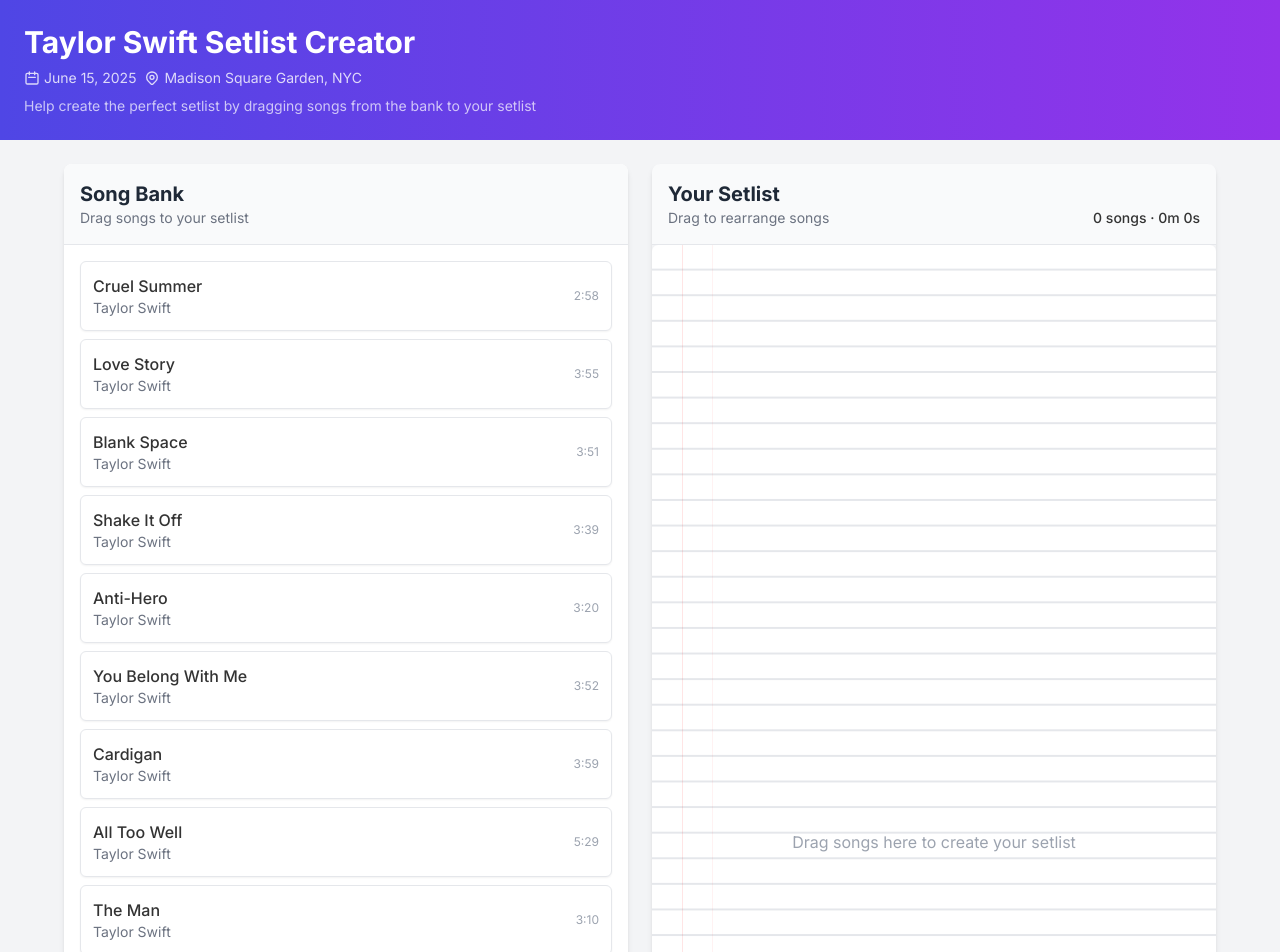
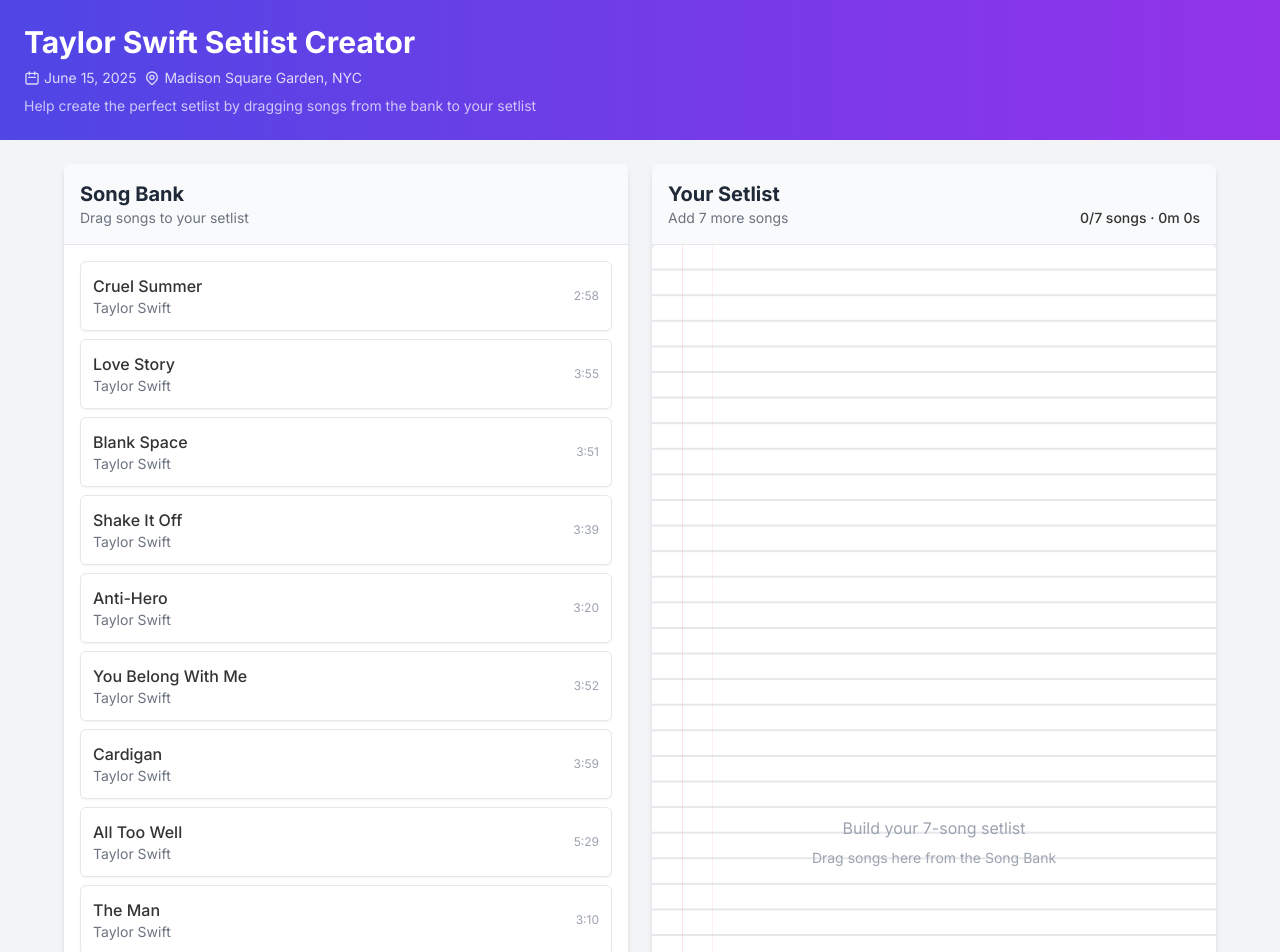
Before and after one commit to jimmyshultz/setlist_creator, a Next.js app: page / in a window 1280 px wide. Shown: the top 952 px of the page. Built offline with nearby package versions, Linux system fonts and the light colour scheme.

Commit message:
create 7 song limit

```diff
--- a/src/app/page.tsx
+++ b/src/app/page.tsx
@@ -26,6 +26,7 @@
 const ARTIST_NAME = 'Taylor Swift';
 const CONCERT_DATE = 'June 15, 2025';
 const CONCERT_VENUE = 'Madison Square Garden, NYC';
+const MAX_SETLIST_SONGS = 7; // Limit setlist to 7 songs
 
 const SAMPLE_SONGS: SongType[] = [
   { id: '1', title: 'Cruel Summer', artist: ARTIST_NAME, duration: '2:58' },
@@ -51,6 +52,9 @@
 
   // Available items are all items that aren't in the setlist
   const bankItems = items.filter(item => !setlistIds.includes(item.id));
+
+  // Check if setlist is at max capacity
+  const isSetlistFull = setlistIds.length >= MAX_SETLIST_SONGS;
 
   // Configure sensors for drag detection
   const sensors = useSensors(
@@ -82,8 +86,8 @@
 
     // Handle dropping on containers
     if (overId === 'setlist-container') {
-      // Only add if not already in setlist
-      if (!setlistIds.includes(activeId)) {
+      // Only add if not already in setlist and if setlist isn't full
+      if (!setlistIds.includes(activeId) && setlistIds.length < MAX_SETLIST_SONGS) {
         setSetlistIds(prev => [...prev, activeId]);
       }
       return;
@@ -107,11 +111,13 @@
 
     // Handle moving from bank to setlist by dropping on a setlist item
     if (!setlistIds.includes(activeId) && setlistIds.includes(overId)) {
-      // Insert at position of target item
-      const newIndex = setlistIds.indexOf(overId);
-      const newSetlist = [...setlistIds];
-      newSetlist.splice(newIndex, 0, activeId);
-      setSetlistIds(newSetlist);
+      // Insert at position of target item, but only if setlist isn't full
+      if (setlistIds.length < MAX_SETLIST_SONGS) {
+        const newIndex = setlistIds.indexOf(overId);
+        const newSetlist = [...setlistIds];
+        newSetlist.splice(newIndex, 0, activeId);
+        setSetlistIds(newSetlist);
+      }
     }
 
     // Handle moving from setlist to bank (dropping on bank item)
@@ -139,20 +145,25 @@
           >
             <div className="grid grid-cols-1 md:grid-cols-2 gap-6" style={{ minHeight: "calc(100vh - 200px)" }}>
               <div className="bg-white rounded-lg shadow-md overflow-hidden h-full">
-                <SongBank songs={items} bankItems={bankItems} />
+                <SongBank
+                  songs={items}
+                  bankItems={bankItems}
+                  isSetlistFull={isSetlistFull}
+                />
               </div>
 
               <div className="overflow-hidden rounded-lg shadow-md h-full">
                 <Setlist
                   setlistIds={setlistIds}
                   allSongs={items}
+                  maxSongs={MAX_SETLIST_SONGS}
                 />
               </div>
             </div>
           </DndContext>
 
           <div className="mt-8 text-center text-gray-500 text-sm">
-            <p>Drag songs from the bank to create your perfect setlist</p>
+            <p>Drag songs from the bank to create your perfect 7-song setlist</p>
             <p className="mt-1">Share your setlist with friends and the artist!</p>
           </div>
         </div>
--- a/src/components/Setlist.tsx
+++ b/src/components/Setlist.tsx
@@ -6,11 +6,13 @@
 interface SetlistProps {
   setlistIds: string[];
   allSongs: SongType[];
+  maxSongs: number;
 }
 
-export default function Setlist({ setlistIds, allSongs }: SetlistProps) {
+export default function Setlist({ setlistIds, allSongs, maxSongs }: SetlistProps) {
   const { setNodeRef, isOver } = useDroppable({
     id: 'setlist-container',
+    disabled: setlistIds.length >= maxSongs, // Disable dropping if at max capacity
   });
 
   // Map setlistIds to actual song objects
@@ -35,14 +37,24 @@
     return `${minutes}m ${secs}s`;
   };
 
+  // Calculate remaining slots
+  const remainingSlots = maxSongs - setlistSongs.length;
+  const isFull = remainingSlots === 0;
+
   return (
     <div className="h-full flex flex-col">
       <div className="bg-gray-50 p-4 rounded-t-lg border-b border-gray-200">
         <h2 className="text-xl font-bold text-gray-800">Your Setlist</h2>
-        <div className="flex justify-between">
-          <p className="text-sm text-gray-500">Drag to rearrange songs</p>
+        <div className="flex justify-between items-center">
+          <p className="text-sm text-gray-500">
+            {isFull ? (
+              <span className="text-green-600 font-medium">Setlist complete!</span>
+            ) : (
+              `Add ${remainingSlots} more song${remainingSlots !== 1 ? 's' : ''}`
+            )}
+          </p>
           <p className="text-sm font-medium">
-            {setlistSongs.length} songs · {formatDuration(totalDuration)}
+            {setlistSongs.length}/{maxSongs} songs · {formatDuration(totalDuration)}
           </p>
         </div>
       </div>
@@ -51,15 +63,19 @@
         <div
           ref={setNodeRef}
           className={`paper p-4 h-full overflow-y-auto transition-colors duration-200 ${
-            isOver ? 'bg-indigo-50' : ''
-          }`}
+            isOver && !isFull ? 'bg-indigo-50' : ''
+          } ${isFull ? 'bg-green-50/30' : ''}`}
           style={{ scrollBehavior: 'smooth' }}
         >
           {setlistSongs.length === 0 ? (
             <div className="flex items-center justify-center h-full text-center p-6 text-gray-400 relative z-10">
-              Drag songs here to create your setlist
+              <div>
+                <p>Build your {maxSongs}-song setlist</p>
+                <p className="mt-2 text-sm">Drag songs here from the Song Bank</p>
+              </div>
             </div>
           ) : (
+            <>
               <SortableContext
                 items={setlistIds}
                 strategy={verticalListSortingStrategy}
@@ -75,6 +91,20 @@
                   ))}
                 </div>
               </SortableContext>
+
+              {!isFull && (
+                <div className="mt-4 pt-2 border-t border-dashed border-gray-200 text-center text-gray-400 text-sm">
+                  <p>Add {remainingSlots} more song{remainingSlots !== 1 ? 's' : ''} to complete your setlist</p>
+                </div>
+              )}
+
+              {isFull && (
+                <div className="mt-4 p-3 bg-green-50 rounded-md text-center text-green-700 text-sm">
+                  <p className="font-medium">Your setlist is complete!</p>
+                  <p className="mt-1">Rearrange songs by dragging if needed</p>
+                </div>
+              )}
+            </>
           )}
         </div>
       </div>
--- a/src/components/Song.tsx
+++ b/src/components/Song.tsx
@@ -13,9 +13,10 @@
   song: SongType;
   index?: number;
   isInSetlist?: boolean;
+  disabled?: boolean;
 }
 
-export default function Song({ song, index, isInSetlist = false }: SongProps) {
+export default function Song({ song, index, isInSetlist = false, disabled = false }: SongProps) {
   const {
     attributes,
     listeners,
@@ -29,12 +30,13 @@
       duration: 150, // ms
       easing: 'cubic-bezier(0.25, 1, 0.5, 1)',
     },
+    disabled,
   });
 
   const style = {
     transform: CSS.Transform.toString(transform),
     transition,
-    opacity: isDragging ? '0.8' : '1',
+    opacity: isDragging ? '0.8' : disabled ? '0.6' : '1',
     zIndex: isDragging ? '999' : 'auto',
     position: 'relative' as const,
   };
@@ -45,12 +47,12 @@
       style={style}
       {...attributes}
       {...listeners}
-      className={`${isInSetlist ? 'setlist-item' : 'song-item'} ${isDragging ? 'shadow-lg' : ''}`}
+      className={`${isInSetlist ? 'setlist-item' : 'song-item'} ${isDragging ? 'shadow-lg' : ''} ${disabled ? 'cursor-not-allowed bg-gray-50' : ''}`}
       data-position={index !== undefined ? `${index + 1}.` : ''}
     >
       <div className="flex justify-between items-center">
         <div>
-          <h3 className="font-medium">{song.title}</h3>
+          <h3 className={`font-medium ${disabled ? 'text-gray-500' : ''}`}>{song.title}</h3>
           <p className="text-sm text-gray-500">{song.artist}</p>
         </div>
         <span className="text-xs text-gray-400">{song.duration}</span>
--- a/src/components/SongBank.tsx
+++ b/src/components/SongBank.tsx
@@ -6,9 +6,10 @@
 interface SongBankProps {
   songs: SongType[];
   bankItems: SongType[]; // Available songs that aren't in the setlist
+  isSetlistFull?: boolean;
 }
 
-export default function SongBank({ songs, bankItems }: SongBankProps) {
+export default function SongBank({ songs, bankItems, isSetlistFull = false }: SongBankProps) {
   const { setNodeRef, isOver } = useDroppable({
     id: 'bank-container',
   });
@@ -17,7 +18,11 @@
     <div className="h-full flex flex-col">
       <div className="bg-gray-50 p-4 rounded-t-lg border-b border-gray-200">
         <h2 className="text-xl font-bold text-gray-800">Song Bank</h2>
-        <p className="text-sm text-gray-500">Drag songs to your setlist</p>
+        <p className="text-sm text-gray-500">
+          {isSetlistFull
+            ? "Your setlist is full! Return songs here if needed"
+            : "Drag songs to your setlist"}
+        </p>
       </div>
 
       <div
@@ -40,8 +45,18 @@
             strategy={verticalListSortingStrategy}
           >
             <div className="space-y-2">
+              {isSetlistFull && (
+                <div className="mb-4 p-3 bg-yellow-50 rounded-md text-yellow-700 text-sm">
+                  <p>Your setlist is full with 7 songs.</p>
+                  <p>You can drag songs back here if you want to swap them.</p>
+                </div>
+              )}
               {bankItems.map(song => (
-                <Song key={song.id} song={song} />
+                <Song
+                  key={song.id}
+                  song={song}
+                  disabled={isSetlistFull}
+                />
               ))}
             </div>
           </SortableContext>
```
Lines whose indentation alone changed are shown as unchanged.
